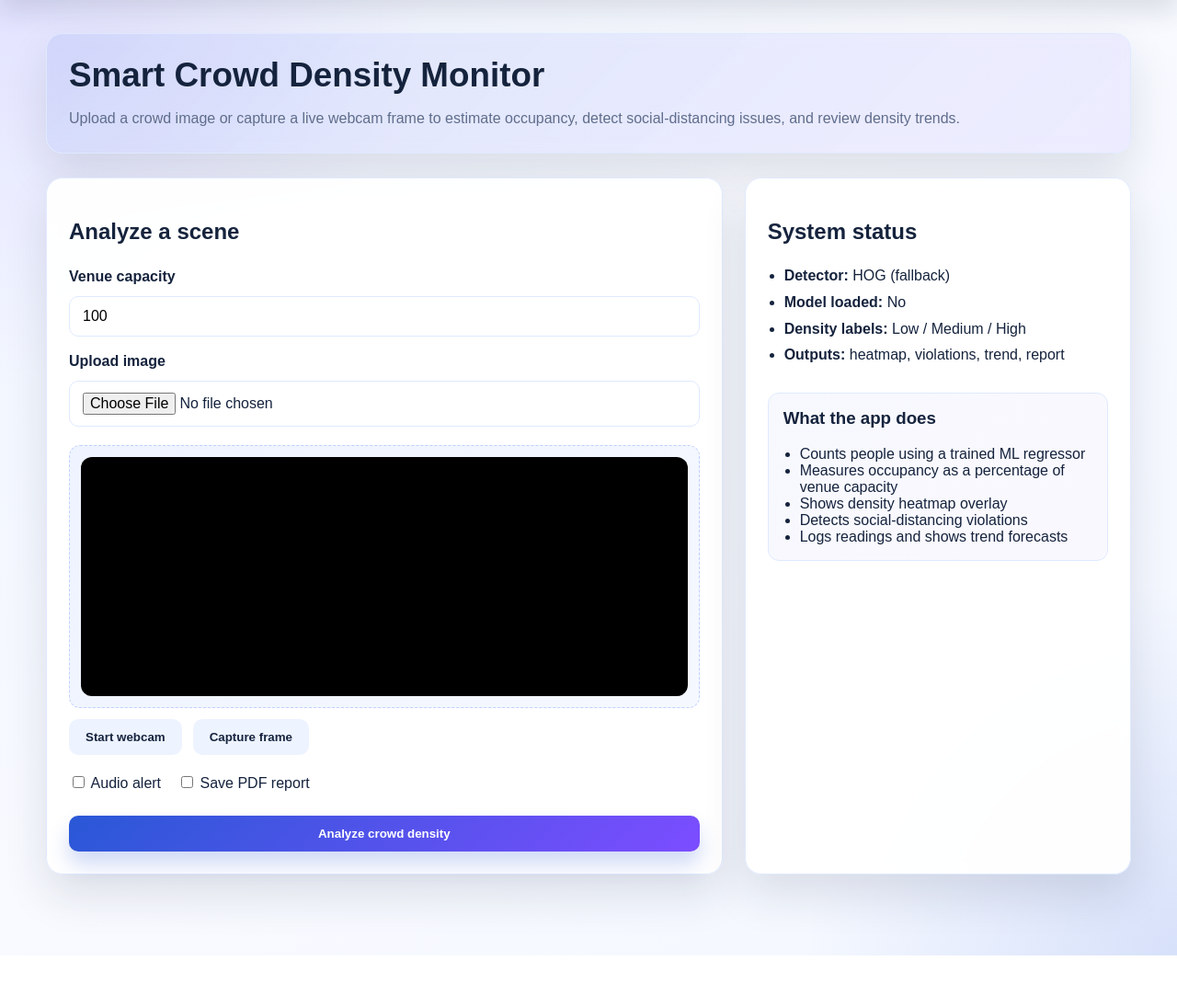
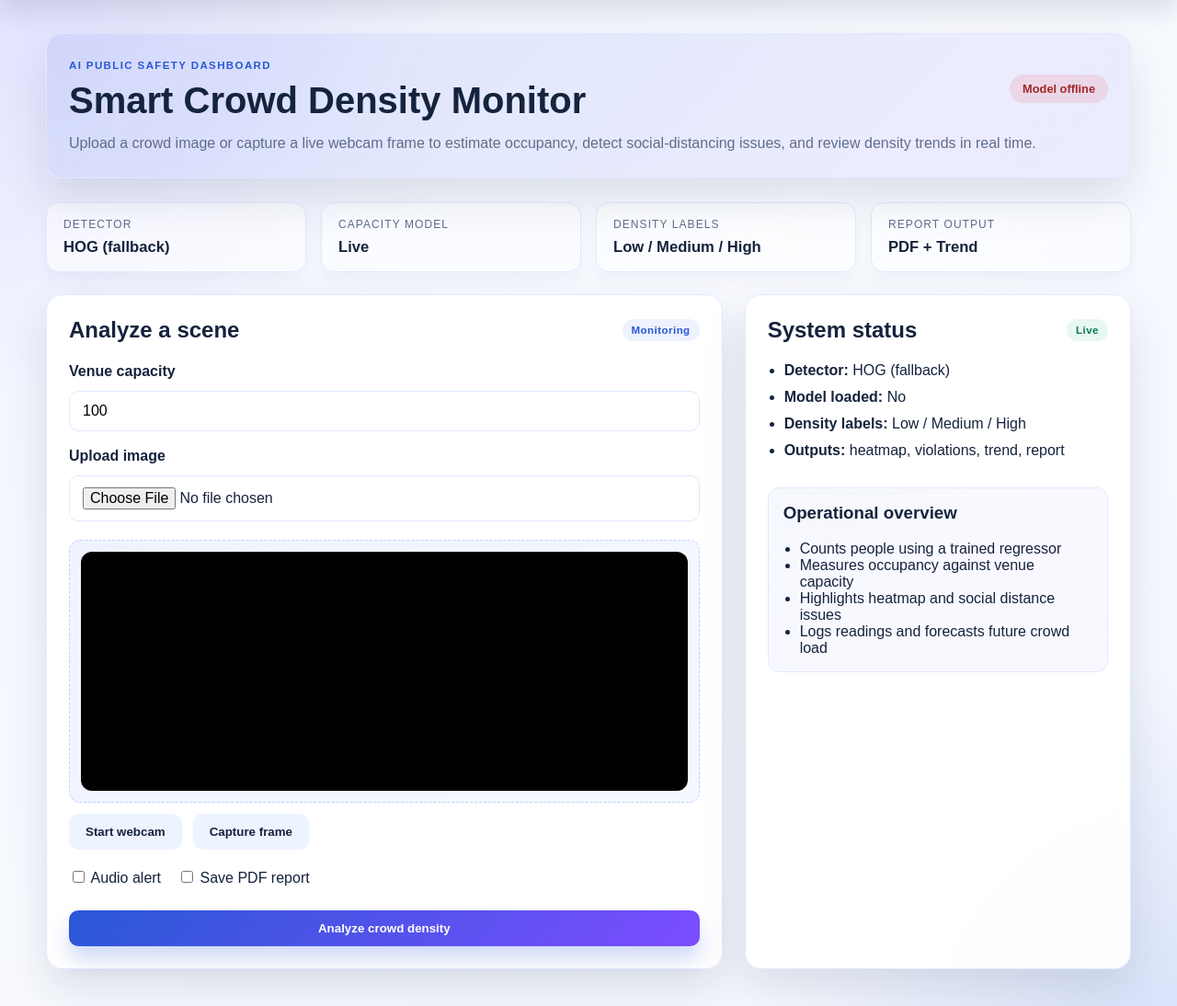
Before and after one commit to harish272327/crowd-density-detection, a Flask app: page / in a window 1280 px wide. Shown: the part 60-1154 px from the top of the page at 92% size. Before the commit the page ends 1099 px from the top, so only its background shows below. Run offline with Flask 3, Linux system fonts and the light colour scheme.

Commit message:
Enhance dashboard design and UX
Co-authored-by: Copilot <223556219+Copilot@users.noreply.github.com>

```diff
--- a/static/css/style.css
+++ b/static/css/style.css
@@ -68,14 +68,95 @@ body {
 .hero {
   margin-bottom: 26px;
   background: linear-gradient(135deg, rgba(41,88,214,0.1), rgba(124,77,255,0.08));
+  overflow: hidden;
 }
-.hero h1 { margin: 0 0 12px; font-size: 2.3rem; }
+.hero-header {
+  display: flex;
+  justify-content: space-between;
+  align-items: center;
+  gap: 16px;
+  margin-bottom: 10px;
+}
+.eyebrow {
+  display: inline-block;
+  margin-bottom: 10px;
+  text-transform: uppercase;
+  letter-spacing: 0.12em;
+  font-size: 0.72rem;
+  font-weight: 800;
+  color: var(--primary);
+}
+.hero h1 { margin: 0; font-size: 2.5rem; }
 .hero p { margin: 0; color: var(--muted); line-height: 1.7; }
+
+.status-pill {
+  border-radius: 999px;
+  padding: 8px 14px;
+  font-size: 0.8rem;
+  font-weight: 800;
+  white-space: nowrap;
+}
+.status-pill.online {
+  background: rgba(24,179,119,0.12);
+  color: #0d7a54;
+}
+.status-pill.offline {
+  background: rgba(220,61,61,0.12);
+  color: #a12727;
+}
+
+.metric-row {
+  display: grid;
+  grid-template-columns: repeat(4, minmax(150px, 1fr));
+  gap: 16px;
+  margin: 0 0 24px;
+}
+.mini-stat {
+  background: rgba(255,255,255,0.6);
+  border: 1px solid var(--border);
+  border-radius: 14px;
+  padding: 16px 18px;
+  box-shadow: 0 10px 18px rgba(17, 24, 39, 0.04);
+}
+.mini-label {
+  display: block;
+  color: var(--muted);
+  font-size: 0.75rem;
+  text-transform: uppercase;
+  letter-spacing: 0.09em;
+  margin-bottom: 8px;
+}
+.mini-stat strong {
+  font-size: 1.04rem;
+}
 
 .grid-two {
   display: grid;
   grid-template-columns: 1.4fr 0.8fr;
   gap: 24px;
+}
+
+.section-header {
+  display: flex;
+  justify-content: space-between;
+  align-items: center;
+  gap: 12px;
+  margin-bottom: 16px;
+}
+.section-header h2 { margin: 0; }
+.section-tag {
+  display: inline-block;
+  background: rgba(41,88,214,0.08);
+  color: var(--primary);
+  padding: 6px 10px;
+  border-radius: 999px;
+  font-size: 0.72rem;
+  font-weight: 800;
+  letter-spacing: 0.04em;
+}
+.section-tag.alt {
+  background: rgba(24,179,119,0.1);
+  color: #0d7a54;
 }
 
 .form-card form { display: grid; gap: 12px; }
@@ -250,8 +331,12 @@ th {
 }
 
 @media (max-width: 900px) {
-  .grid-two, .summary-grid, .image-grid {
+  .metric-row, .grid-two, .summary-grid, .image-grid {
     grid-template-columns: 1fr;
   }
   .nav-inner { flex-direction: column; gap: 12px; }
+  .hero-header, .section-header {
+    flex-direction: column;
+    align-items: flex-start;
+  }
 }
--- a/templates/index.html
+++ b/templates/index.html
@@ -4,13 +4,43 @@
 
 {% block content %}
 <div class="hero card">
-  <h1>Smart Crowd Density Monitor</h1>
-  <p>Upload a crowd image or capture a live webcam frame to estimate occupancy, detect social-distancing issues, and review density trends.</p>
+  <div class="hero-header">
+    <div>
+      <span class="eyebrow">AI public safety dashboard</span>
+      <h1>Smart Crowd Density Monitor</h1>
+    </div>
+    <div class="status-pill {% if model_loaded %}online{% else %}offline{% endif %}">
+      {% if model_loaded %}System online{% else %}Model offline{% endif %}
+    </div>
+  </div>
+  <p>Upload a crowd image or capture a live webcam frame to estimate occupancy, detect social-distancing issues, and review density trends in real time.</p>
+</div>
+
+<div class="metric-row">
+  <div class="mini-stat">
+    <span class="mini-label">Detector</span>
+    <strong>{{ detector_name }}</strong>
+  </div>
+  <div class="mini-stat">
+    <span class="mini-label">Capacity model</span>
+    <strong>Live</strong>
+  </div>
+  <div class="mini-stat">
+    <span class="mini-label">Density labels</span>
+    <strong>Low / Medium / High</strong>
+  </div>
+  <div class="mini-stat">
+    <span class="mini-label">Report output</span>
+    <strong>PDF + Trend</strong>
+  </div>
 </div>
 
 <div class="grid-two">
   <section class="card form-card">
-    <h2>Analyze a scene</h2>
+    <div class="section-header">
+      <h2>Analyze a scene</h2>
+      <span class="section-tag">Monitoring</span>
+    </div>
 
     <form method="post" action="{{ url_for('analyze') }}" enctype="multipart/form-data">
       <label class="field-label">Venue capacity</label>
@@ -41,7 +71,10 @@
   </section>
 
   <aside class="card info-panel">
-    <h2>System status</h2>
+    <div class="section-header">
+      <h2>System status</h2>
+      <span class="section-tag alt">Live</span>
+    </div>
     <ul class="status-list">
       <li><strong>Detector:</strong> {{ detector_name }}</li>
       <li><strong>Model loaded:</strong> {{ 'Yes' if model_loaded else 'No' }}</li>
@@ -50,13 +83,12 @@
     </ul>
 
     <div class="mini-card">
-      <h3>What the app does</h3>
+      <h3>Operational overview</h3>
       <ul>
-        <li>Counts people using a trained ML regressor</li>
-        <li>Measures occupancy as a percentage of venue capacity</li>
-        <li>Shows density heatmap overlay</li>
-        <li>Detects social-distancing violations</li>
-        <li>Logs readings and shows trend forecasts</li>
+        <li>Counts people using a trained regressor</li>
+        <li>Measures occupancy against venue capacity</li>
+        <li>Highlights heatmap and social distance issues</li>
+        <li>Logs readings and forecasts future crowd load</li>
       </ul>
     </div>
   </aside>
```
